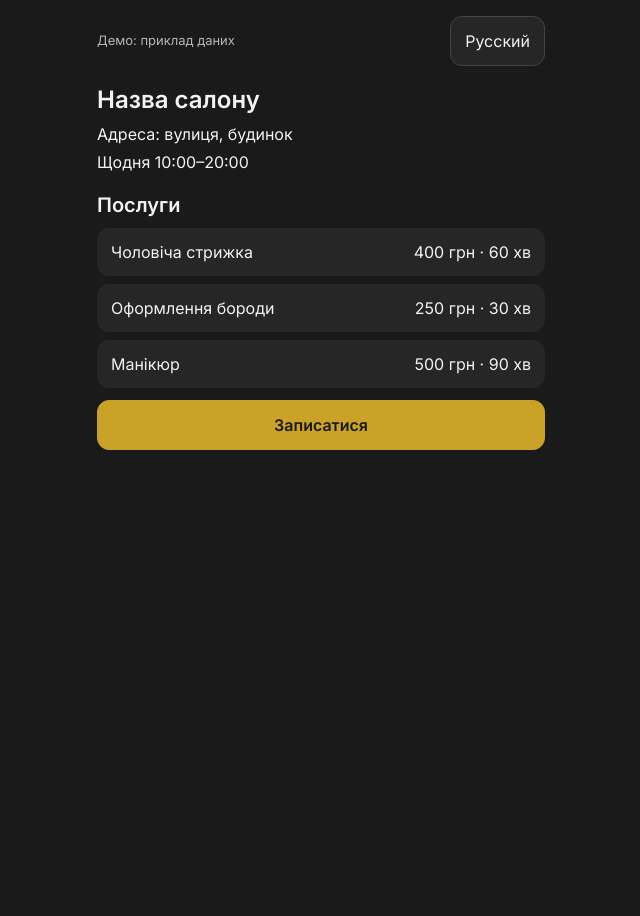
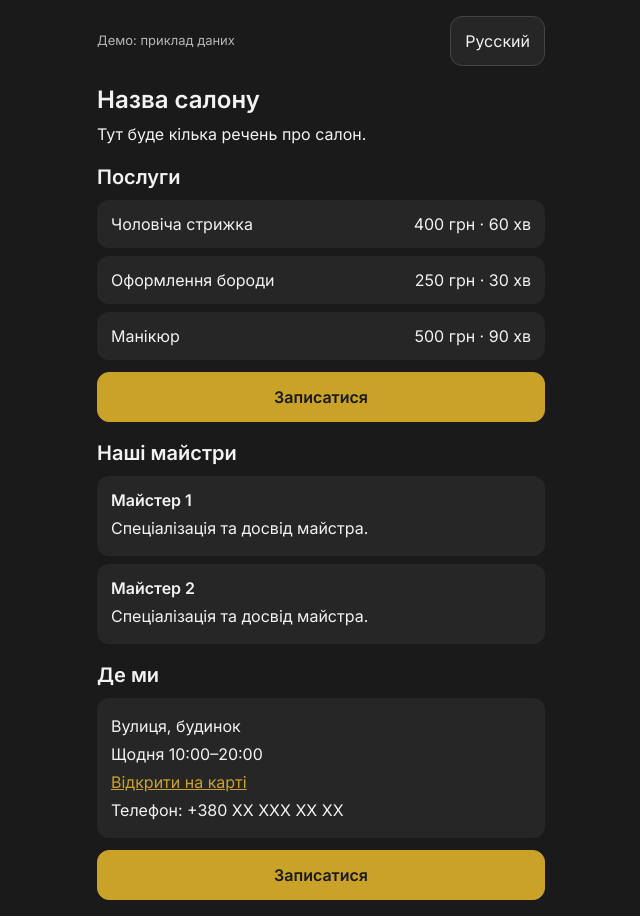
Before and after one commit to vwebstudio/salon-booking-demo, a plain HTML site: page index.html in a window 1280 px wide. Shown: the whole page, without its empty margins (319-959 px from the left). Before the commit the page ends 800 px from the top, so only its background shows below. Drawn offline with Linux system fonts and the light colour scheme.

Commit message:
Add salon info, masters and contacts to the client page
Co-Authored-By: Claude Sonnet 5.5 <noreply@anthropic.com>

```diff
--- a/index.html
+++ b/index.html
@@ -20,12 +20,12 @@
 <script>
 
 const T = {
-  uk: { demo:'Демо: приклад даних', other:'Русский', title:'Назва салону', address:'Адреса: вулиця, будинок', hours:'Щодня', services:'Послуги', min:'хв', cur:'грн',
+  uk: { demo:'Демо: приклад даних', other:'Русский', hours:'Щодня', team:'Наші майстри', place:'Де ми', phoneLabel:'Телефон', map:'Відкрити на карті', writeTg:'Написати в Telegram', services:'Послуги', min:'хв', cur:'грн',
     book:'Записатися', next:'Далі', back:'Назад', confirm:'Підтвердити запис', done:'Ви записані', cancel:'Скасувати запис', cancelled:'Запис скасовано',
     empty:'Вільного часу немає, оберіть інший день', taken:'Цей час уже зайнятий, оберіть інший', error:'Не вдалося. Спробуйте ще раз',
     service:'Оберіть послугу', master:'Оберіть майстра', time:'Оберіть день і час', contact:'Ваші дані', name:"Ім'я", phone:'Телефон', fill:"Вкажіть ім'я та телефон (щонайменше 9 цифр)",
     link:'Збережіть посилання, щоб скасувати запис:', home:'На головну', notFound:'Запис не знайдено' },
-  ru: { demo:'Демо: пример данных', other:'Українська', title:'Название салона', address:'Адрес: улица, дом', hours:'Ежедневно', services:'Услуги', min:'мин', cur:'грн',
+  ru: { demo:'Демо: пример данных', other:'Українська', hours:'Ежедневно', team:'Наши мастера', place:'Где мы', phoneLabel:'Телефон', map:'Открыть на карте', writeTg:'Написать в Telegram', services:'Услуги', min:'мин', cur:'грн',
     book:'Записаться', next:'Далее', back:'Назад', confirm:'Подтвердить запись', done:'Вы записаны', cancel:'Отменить запись', cancelled:'Запись отменена',
     empty:'Свободного времени нет, выберите другой день', taken:'Это время уже занято, выберите другое', error:'Не получилось. Попробуйте ещё раз',
     service:'Выберите услугу', master:'Выберите мастера', time:'Выберите день и время', contact:'Ваши данные', name:'Имя', phone:'Телефон', fill:'Укажите имя и телефон (не меньше 9 цифр)',
@@ -78,14 +78,34 @@ const summary = b => el('div', { className:'card' },
   el('p', { textContent:`${dayLabel(b.date)}, ${hhmm(b.start)}` }));
 
 const screens = {
-  home: () => [
-    el('h1', { textContent:t('title') }),
-    el('p', { textContent:t('address') }),
-    el('p', { textContent:`${t('hours')} ${SALON.open}:00–${SALON.close}:00` }),
-    el('h2', { textContent:t('services') }),
-    ...SERVICES.map(s => el('div', { className:'card row' }, el('span', { textContent:s[lang] }), el('span', { textContent:price(s) }))),
-    button(t('book'), () => { draft = {}; go('service'); }, 'primary')
-  ],
+  home: () => {
+    const info = DB.info, address = info['address_' + lang];
+    const digits = info.phone.replace(/[^\d+]/g, ''), tg = info.telegram.replace(/^.*t\.me\/|@/g, '').replace(/\W/g, '');
+    const link = (text, href) => el('p', {}, el('a', { textContent:text, href, target:'_blank', rel:'noopener' }));
+    const book = () => button(t('book'), () => { draft = {}; go('service'); }, 'primary');
+    return [
+      el('h1', { textContent:info['name_' + lang] }),
+      el('p', { textContent:info['about_' + lang] }),
+      el('h2', { textContent:t('services') }),
+      ...SERVICES.map(s => el('div', { className:'card row' }, el('span', { textContent:s[lang] }), el('span', { textContent:price(s) }))),
+      book(),
+      el('h2', { textContent:t('team') }),
+      ...MASTERS.map(m => el('div', { className:'card' },
+        el('strong', { textContent:m[lang] }),
+        el('p', { textContent:m['about_' + lang] || '' }))),
+      el('h2', { textContent:t('place') }),
+      el('div', { className:'card' },
+        el('p', { textContent:address }),
+        el('p', { textContent:`${t('hours')} ${SALON.open}:00–${SALON.close}:00` }),
+        link(t('map'), 'https://www.google.com/maps/search/?api=1&query=' + encodeURIComponent(address)),
+        // номер-заглушка с XX не превращается в ссылку
+        digits.replace('+', '').length >= 9
+          ? el('p', {}, `${t('phoneLabel')}: `, el('a', { textContent:info.phone, href:'tel:' + digits }))
+          : el('p', { textContent:`${t('phoneLabel')}: ${info.phone}` }),
+        tg && link(t('writeTg'), 'https://t.me/' + tg)),
+      book()
+    ];
+  },
   service: () => [
     el('h2', { textContent:t('service') }),
     ...SERVICES.map(s => option(s[lang], price(s), draft.service === s.id, () => { draft.service = s.id; delete draft.start; render(); })),
--- a/shared.js
+++ b/shared.js
@@ -1,17 +1,26 @@
 // Общее для сайта клиента и страницы мастера. ДЕМО: всё хранится только в этом браузере.
 const DEFAULTS = {
   open: 10, close: 20,
+  info: {
+    name_uk:'Назва салону', name_ru:'Название салона',
+    about_uk:'Тут буде кілька речень про салон.', about_ru:'Здесь будет несколько предложений о салоне.',
+    address_uk:'Вулиця, будинок', address_ru:'Улица, дом',
+    phone:'+380 XX XXX XX XX', telegram:''
+  },
   services: [
     { id:'cut',   uk:'Чоловіча стрижка',  ru:'Мужская стрижка',   price:400, min:60 },
     { id:'beard', uk:'Оформлення бороди', ru:'Оформление бороды', price:250, min:30 },
     { id:'mani',  uk:'Манікюр',           ru:'Маникюр',           price:500, min:90 }
   ],
-  masters: [ { id:'m1', uk:'Майстер 1', ru:'Мастер 1', tg:'' }, { id:'m2', uk:'Майстер 2', ru:'Мастер 2', tg:'' } ]
+  masters: [
+    { id:'m1', uk:'Майстер 1', ru:'Мастер 1', about_uk:'Спеціалізація та досвід майстра.', about_ru:'Специализация и опыт мастера.', tg:'' },
+    { id:'m2', uk:'Майстер 2', ru:'Мастер 2', about_uk:'Спеціалізація та досвід майстра.', about_ru:'Специализация и опыт мастера.', tg:'' }
+  ]
 };
 
 let stored = null;
 try { stored = JSON.parse(localStorage.getItem('salon')); } catch (e) {}
-const DB = stored || DEFAULTS;
+const DB = { ...DEFAULTS, ...stored, info: { ...DEFAULTS.info, ...(stored && stored.info) } };
 // Удалённые услуги и мастера помечаются off, чтобы старые записи не теряли названия
 const SALON = { open: DB.open, close: DB.close, daysAhead: 14 };
 const SERVICES = DB.services.filter(s => !s.off);
--- a/style.css
+++ b/style.css
@@ -17,7 +17,7 @@ button[aria-pressed="true"] { border-color:var(--btn); box-shadow:0 0 0 1px var(
 .row { display:flex; justify-content:space-between; gap:12px; }
 .grid { display:grid; grid-template-columns:repeat(4,1fr); gap:8px; }
 .grid button { padding:10px 0; }
-.tabs { display:grid; grid-template-columns:repeat(3,1fr); gap:8px; margin-top:12px; }
+.tabs { display:grid; grid-template-columns:repeat(2,1fr); gap:8px; margin-top:12px; }
 .tabs button { padding:10px 4px; font-size:14px; }
 label { display:block; margin-top:12px; }
 input, select { width:100%; padding:12px; border:1px solid #555; background:var(--card); color:var(--text); margin-top:4px; }
```
Also changed, not shown: admin.html (+17 -9 lines).
